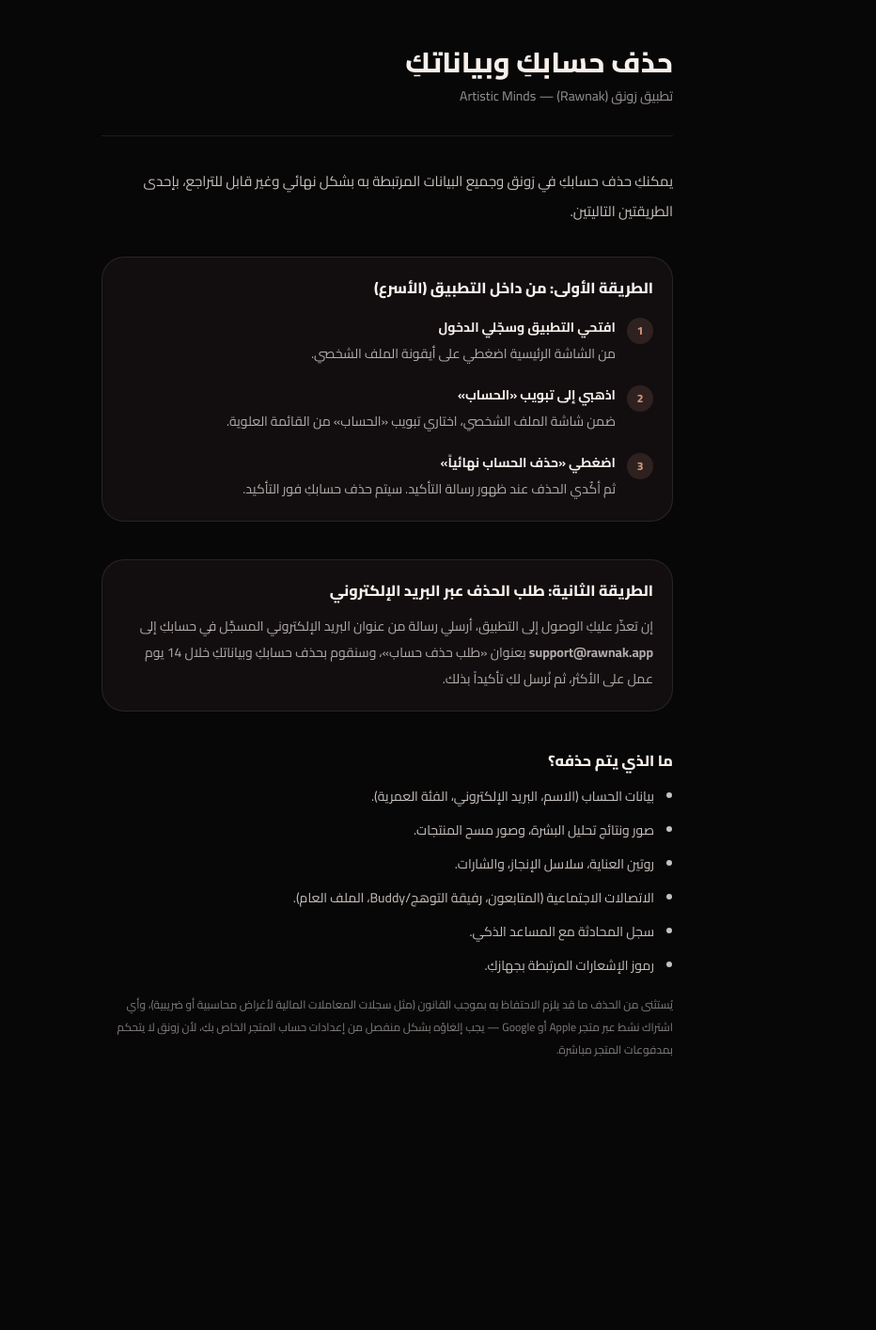
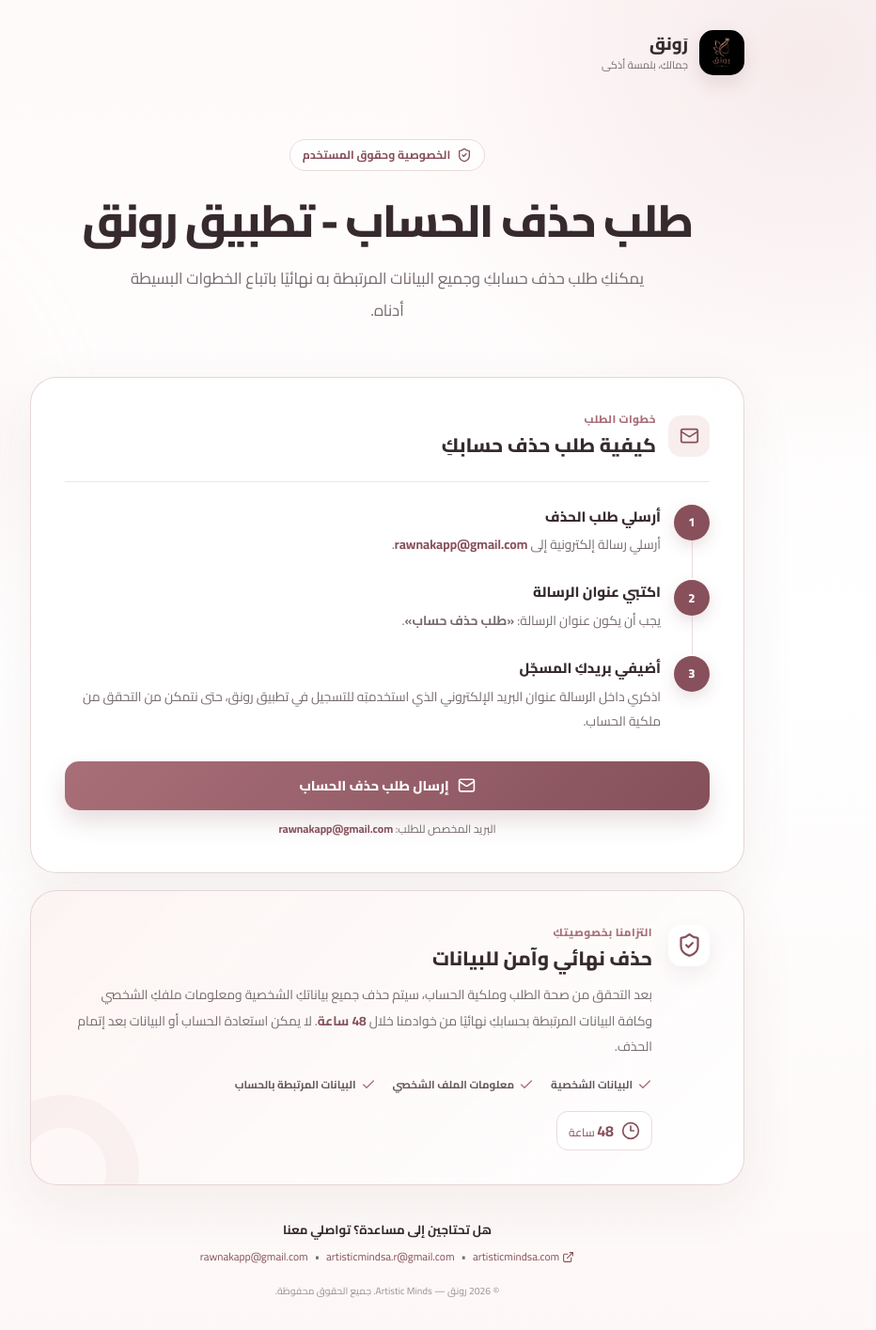
Before and after one commit to Alrbabaa/rawnak-app1.1, a Next.js app: page /delete-account in a window 1280 px wide. Shown: the whole page at 94% size, without its empty margins (228-1160 px from the left). Before the commit the page ends 1193 px from the top, so only its background shows below. Built offline with nearby package versions, Linux system fonts and the light colour scheme; no server answers.

Commit message:
Add delete account instructions page

```diff
--- a/src/app/delete-account/page.tsx
+++ b/src/app/delete-account/page.tsx
@@ -1,86 +1,79 @@
 import type { Metadata } from "next";
+import Image from "next/image";
+import { Check, Clock3, ExternalLink, Mail, ShieldCheck } from "lucide-react";
+import styles from "./delete-account.module.css";
+
+const DELETE_EMAIL = "rawnakapp@gmail.com";
+const EMAIL_SUBJECT = "طلب حذف حساب";
 
 export const metadata: Metadata = {
-  title: "حذف الحساب | رَونق",
-  description:
-    "طلب حذف حساب رَونق وبياناته نهائياً — عبر التطبيق مباشرة أو بالتواصل مع فريق الدعم.",
-  keywords: [
-    "حذف حساب رَونق",
-    "حذف بيانات رَونق",
-    "Rawnak delete account",
-    "Rawnak data deletion",
-  ],
+  title: "طلب حذف الحساب - تطبيق رونق",
+  description: "تعليمات طلب حذف حساب تطبيق رونق وجميع البيانات الشخصية المرتبطة به نهائيًا خلال 48 ساعة من التحقق من الطلب.",
+  alternates: { canonical: "/delete-account" },
 };
 
-function Step({ n, title, children }: { n: number; title: string; children: React.ReactNode }) {
-  return (
-    <div className="flex gap-3">
-      <div className="w-7 h-7 shrink-0 rounded-full bg-primary/15 text-primary grid place-items-center text-xs font-extrabold">
-        {n}
-      </div>
-      <div>
-        <p className="font-bold text-sm text-foreground mb-1">{title}</p>
-        <p className="text-sm text-foreground/70 leading-7">{children}</p>
-      </div>
-    </div>
-  );
-}
+const steps = [
+  { title: "أرسلي طلب الحذف", description: <>أرسلي رسالة إلكترونية إلى <bdi>{DELETE_EMAIL}</bdi>.</> },
+  { title: "اكتبي عنوان الرسالة", description: <>يجب أن يكون عنوان الرسالة: <strong>«{EMAIL_SUBJECT}»</strong>.</> },
+  { title: "أضيفي بريدكِ المسجّل", description: "اذكري داخل الرسالة عنوان البريد الإلكتروني الذي استخدمتِه للتسجيل في تطبيق رونق، حتى نتمكن من التحقق من ملكية الحساب." },
+];
 
 export default function DeleteAccountPage() {
+  const mailto = `mailto:${DELETE_EMAIL}?subject=${encodeURIComponent(EMAIL_SUBJECT)}`;
   return (
-    <main className="min-h-screen bg-background text-foreground">
-      <div className="max-w-2xl mx-auto px-5 py-12 sm:px-8">
-        <header className="mb-8 border-b border-border pb-8">
-          <h1 className="text-2xl sm:text-3xl font-extrabold mb-2">حذف حسابكِ وبياناتكِ</h1>
-          <p className="text-sm text-foreground/60">تطبيق رَونق (Rawnak) — Artistic Minds</p>
+    <main className={styles.page} dir="rtl">
+      <div className={styles.glow} aria-hidden="true" />
+      <div className={styles.shell}>
+        <nav className={styles.brand} aria-label="رونق">
+          <Image src="/rawnak-icon.jpg" alt="شعار تطبيق رونق" width={48} height={48} className={styles.logo} priority />
+          <div><span className={styles.brandName}>رَونق</span><span className={styles.brandTag}>جمالكِ، بلمسة أذكى</span></div>
+        </nav>
+
+        <header className={styles.hero}>
+          <span className={styles.eyebrow}><ShieldCheck size={16} aria-hidden="true" />الخصوصية وحقوق المستخدم</span>
+          <h1>طلب حذف الحساب - تطبيق رونق</h1>
+          <p>يمكنكِ طلب حذف حسابكِ وجميع البيانات المرتبطة به نهائيًا باتباع الخطوات البسيطة أدناه.</p>
         </header>
 
-        <p className="text-[15px] leading-8 text-foreground/80 mb-8">
-          يمكنكِ حذف حسابكِ في رَونق وجميع البيانات المرتبطة به بشكل نهائي وغير قابل
-          للتراجع، بإحدى الطريقتين التاليتين.
-        </p>
-
-        <section className="mb-10 space-y-5 rounded-3xl border border-border bg-card p-5">
-          <h2 className="font-extrabold text-base">الطريقة الأولى: من داخل التطبيق (الأسرع)</h2>
-          <Step n={1} title="افتحي التطبيق وسجّلي الدخول">
-            من الشاشة الرئيسية اضغطي على أيقونة الملف الشخصي.
-          </Step>
-          <Step n={2} title="اذهبي إلى تبويب «الحساب»">
-            ضمن شاشة الملف الشخصي، اختاري تبويب «الحساب» من القائمة العلوية.
-          </Step>
-          <Step n={3} title="اضغطي «حذف الحساب نهائياً»">
-            ثم أكّدي الحذف عند ظهور رسالة التأكيد. سيتم حذف حسابكِ فور التأكيد.
-          </Step>
+        <section className={styles.card} aria-labelledby="steps-heading">
+          <div className={styles.sectionHeading}>
+            <div className={styles.headingIcon}><Mail size={21} aria-hidden="true" /></div>
+            <div><p className={styles.kicker}>خطوات الطلب</p><h2 id="steps-heading">كيفية طلب حذف حسابكِ</h2></div>
+          </div>
+          <ol className={styles.steps}>
+            {steps.map((step, index) => (
+              <li key={step.title} className={styles.step}>
+                <span className={styles.stepNumber}>{index + 1}</span>
+                <div><h3>{step.title}</h3><p>{step.description}</p></div>
+              </li>
+            ))}
+          </ol>
+          <a className={styles.emailButton} href={mailto}><Mail size={19} aria-hidden="true" />إرسال طلب حذف الحساب</a>
+          <p className={styles.emailNote}>البريد المخصص للطلب: <bdi>{DELETE_EMAIL}</bdi></p>
         </section>
 
-        <section className="mb-10 space-y-3 rounded-3xl border border-border bg-card p-5">
-          <h2 className="font-extrabold text-base">الطريقة الثانية: طلب الحذف عبر البريد الإلكتروني</h2>
-          <p className="text-sm text-foreground/70 leading-7">
-            إن تعذّر عليكِ الوصول إلى التطبيق، أرسلي رسالة من عنوان البريد الإلكتروني
-            المسجَّل في حسابكِ إلى{" "}
-            <strong dir="ltr">support@rawnak.app</strong> بعنوان «طلب حذف حساب»،
-            وسنقوم بحذف حسابكِ وبياناتكِ خلال 14 يوم عمل على الأكثر، ثم نُرسل لكِ
-            تأكيداً بذلك.
-          </p>
+        <section className={`${styles.card} ${styles.privacyCard}`} aria-labelledby="privacy-heading">
+          <div className={styles.privacyIcon}><ShieldCheck size={27} aria-hidden="true" /></div>
+          <div>
+            <p className={styles.kicker}>التزامنا بخصوصيتكِ</p>
+            <h2 id="privacy-heading">حذف نهائي وآمن للبيانات</h2>
+            <p>بعد التحقق من صحة الطلب وملكية الحساب، سيتم حذف جميع بياناتكِ الشخصية ومعلومات ملفكِ الشخصي وكافة البيانات المرتبطة بحسابكِ نهائيًا من خوادمنا خلال <strong>48 ساعة</strong>. لا يمكن استعادة الحساب أو البيانات بعد إتمام الحذف.</p>
+            <div className={styles.promise}>
+              <span><Check size={16} /> البيانات الشخصية</span><span><Check size={16} /> معلومات الملف الشخصي</span><span><Check size={16} /> البيانات المرتبطة بالحساب</span>
+            </div>
+          </div>
+          <div className={styles.timeBadge}><Clock3 size={20} aria-hidden="true" /><span><strong>48</strong> ساعة</span></div>
         </section>
 
-        <section className="mb-4">
-          <h2 className="font-extrabold text-base mb-3">ما الذي يتم حذفه؟</h2>
-          <ul className="list-disc pr-5 space-y-2 text-sm leading-7 text-foreground/80">
-            <li>بيانات الحساب (الاسم، البريد الإلكتروني، الفئة العمرية).</li>
-            <li>صور ونتائج تحليل البشرة، وصور مسح المنتجات.</li>
-            <li>روتين العناية، سلاسل الإنجاز، والشارات.</li>
-            <li>الاتصالات الاجتماعية (المتابعون، رفيقة التوهج/Buddy، الملف العام).</li>
-            <li>سجل المحادثة مع المساعد الذكي.</li>
-            <li>رموز الإشعارات المرتبطة بجهازكِ.</li>
-          </ul>
-          <p className="text-xs text-foreground/50 mt-4 leading-6">
-            يُستثنى من الحذف ما قد يلزم الاحتفاظ به بموجب القانون (مثل سجلات
-            المعاملات المالية لأغراض محاسبية أو ضريبية)، وأي اشتراك نشط عبر متجر
-            Apple أو Google — يجب إلغاؤه بشكل منفصل من إعدادات حساب المتجر الخاص
-            بكِ، لأن رَونق لا يتحكم بمدفوعات المتجر مباشرة.
-          </p>
-        </section>
+        <footer className={styles.footer}>
+          <p>هل تحتاجين إلى مساعدة؟ تواصلي معنا</p>
+          <div className={styles.contactLinks}>
+            <a href={`mailto:${DELETE_EMAIL}`}><bdi>{DELETE_EMAIL}</bdi></a><span aria-hidden="true">•</span>
+            <a href="mailto:artisticmindsa.r@gmail.com"><bdi>artisticmindsa.r@gmail.com</bdi></a><span aria-hidden="true">•</span>
+            <a href="https://artisticmindsa.com" target="_blank" rel="noreferrer"><bdi>artisticmindsa.com</bdi> <ExternalLink size={13} aria-hidden="true" /></a>
+          </div>
+          <small>© 2026 رونق — Artistic Minds. جميع الحقوق محفوظة.</small>
+        </footer>
       </div>
     </main>
   );
```
Also changed, not shown: src/app/delete-account/delete-account.module.css (added).
